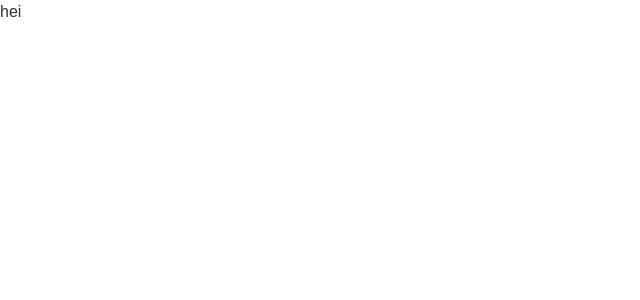
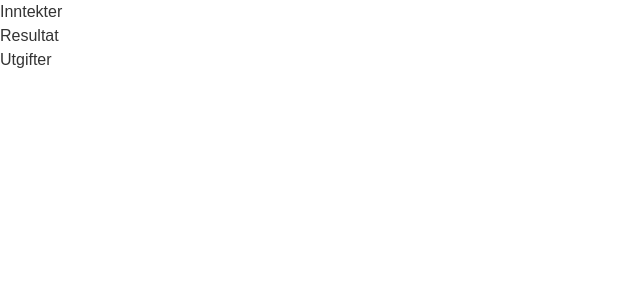
Before and after one commit to Berrum93/okonomidialog-lite-hackaton, a React (Vite) app: page / in a window 1280 px wide. Shown: the top 300 px of the page, without its empty margins (0-640 px from the left). Built offline with nearby package versions, Linux system fonts and the light colour scheme.

Commit message:
la til componenter

```diff
--- a/src/App.tsx
+++ b/src/App.tsx
@@ -1,3 +1,13 @@
+import Inntekter from "./components/inntekter";
+import Resultat from "./components/resultat";
+import Utgifter from "./components/utgifter";
+
 export const App = () => {
-  return <div>hei</div>;
+  return (
+    <div>
+      <Inntekter />
+      <Resultat />
+      <Utgifter />
+    </div>
+  );
 };
--- a/src/components/inntekter.tsx
+++ b/src/components/inntekter.tsx
@@ -0,0 +1,7 @@
+import React from "react";
+
+const Inntekter: React.FC = () => {
+  return <div>{"Inntekter"}</div>;
+};
+
+export default Inntekter;
--- a/src/components/resultat.tsx
+++ b/src/components/resultat.tsx
@@ -0,0 +1,7 @@
+import React from "react";
+
+const Resultat: React.FC = () => {
+  return <div>{"Resultat"}</div>;
+};
+
+export default Resultat;
--- a/src/components/utgifter.tsx
+++ b/src/components/utgifter.tsx
@@ -0,0 +1,7 @@
+import React from "react";
+
+const Utgifter = () => {
+  return <div>{"Utgifter"}</div>;
+};
+
+export default Utgifter;
```
